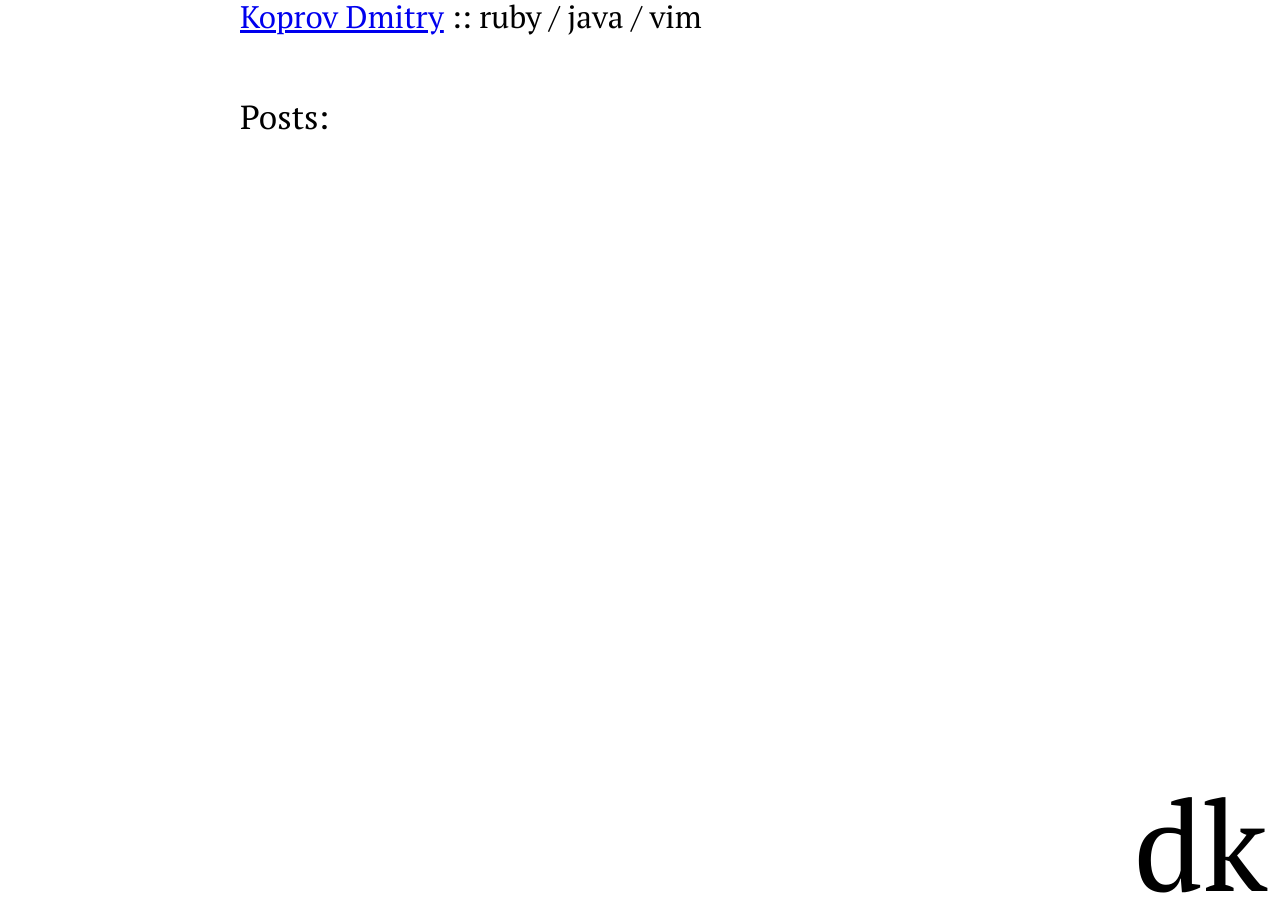
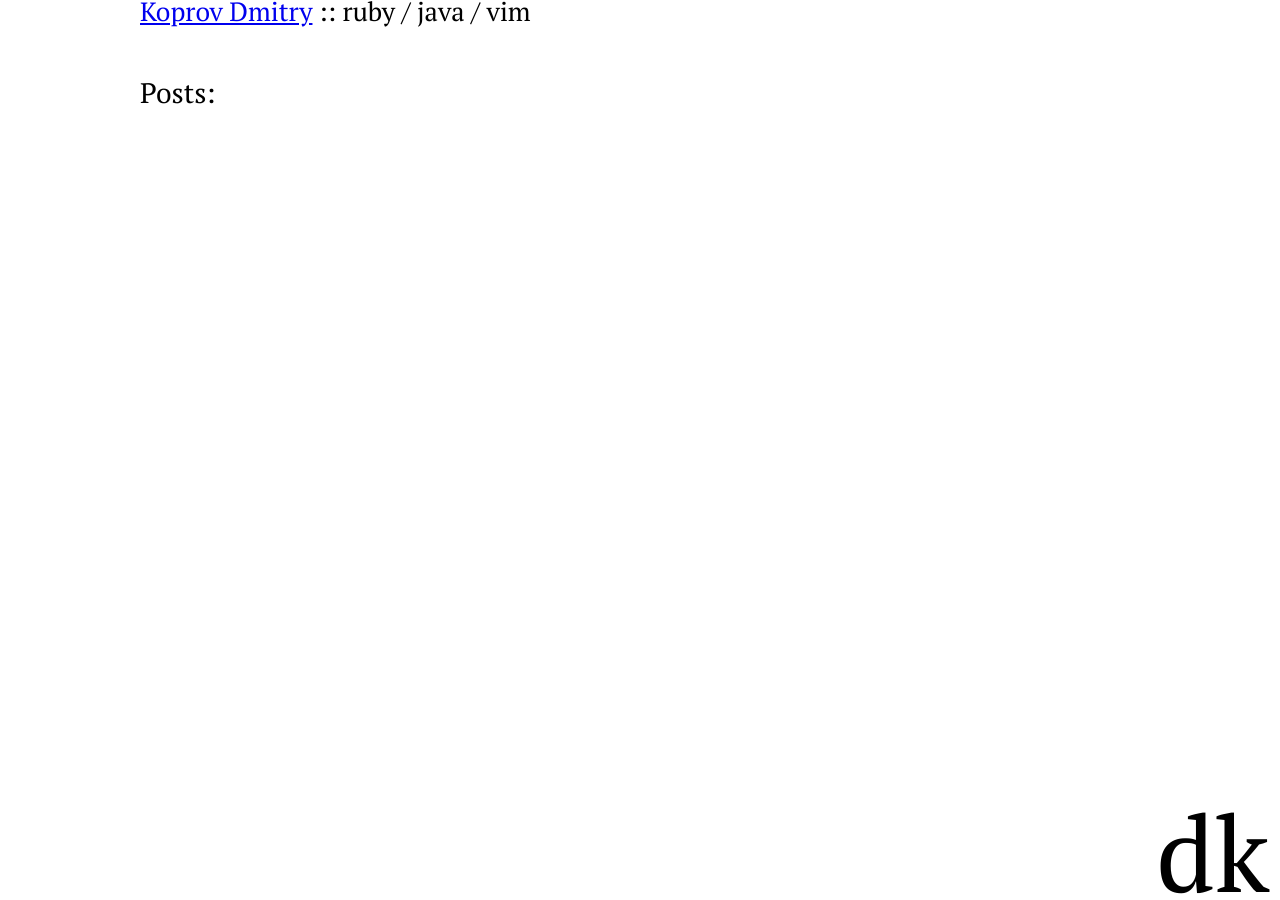
Before and after one commit to dkoprov/dkoprov.github.com, a Jekyll site: the page built from index.html, in a window 1280 px wide. Built offline with Jekyll 4.4.1, drawn with Linux system fonts in a browser that asks for light colours; Markdown is read by kramdown in place of the engine named in the settings.

Commit message:
Text styling edited.

```diff
--- a/css/main.css
+++ b/css/main.css
@@ -11,12 +11,12 @@
 
 body{
   font-family: 'PT Serif', arial, serif;
-  font-size: 1.3em;
-  line-height: 1.6em;
+  font-size: 1.1em;
+  line-height: 1.4em;
   position: relative;
-  max-width: 800px;
+  max-width: 1000px;
   width: auto;
-  margin: auto;
+  margin: 0 auto;
 }
 
 .wtf{
```
